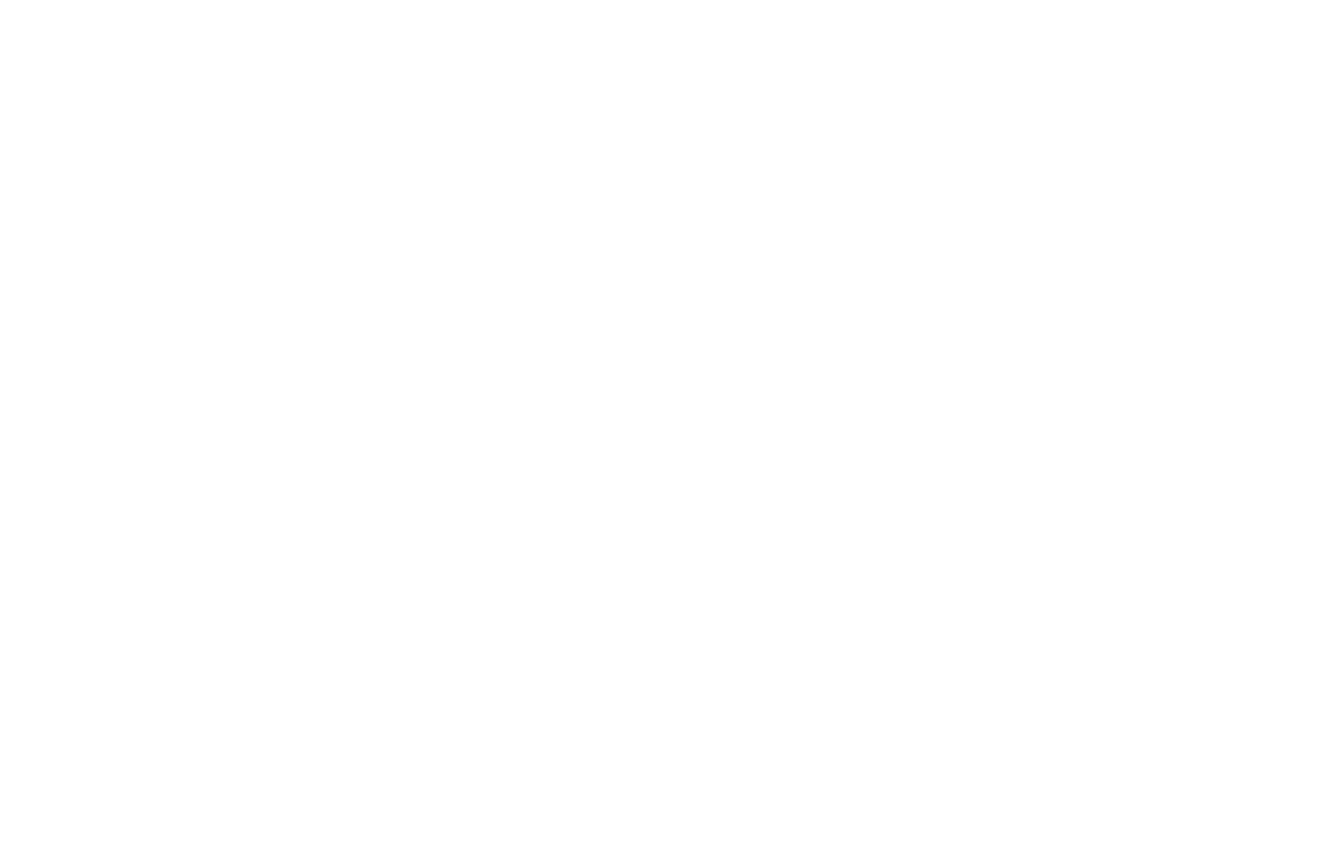
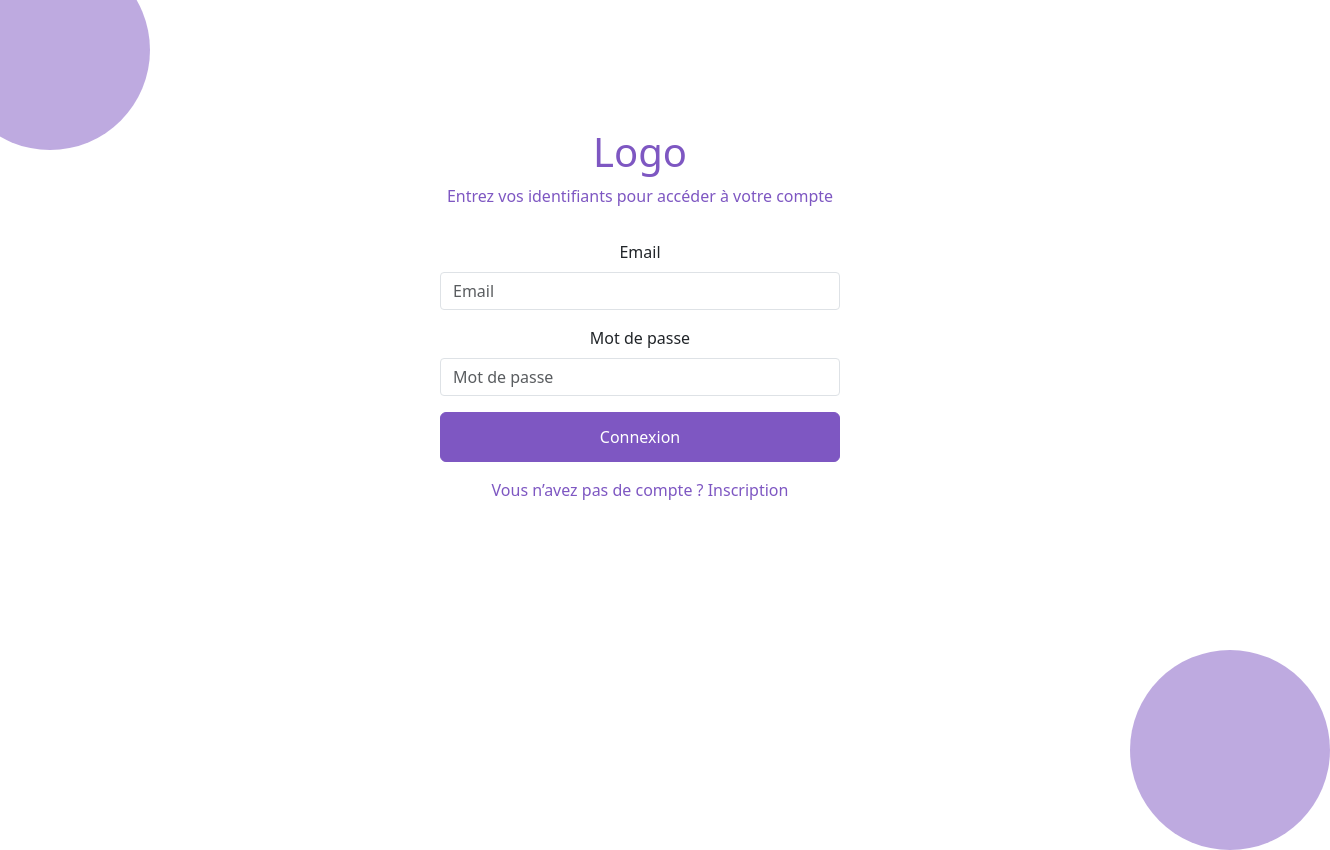
Before and after one commit to barroam/gestion-contact-Agular, an Angular app: page /login in a window 1280 px wide. Before the commit this address led to /. Shown: the whole page, 1330 px wide, since content can reach past the window. Before the commit the page ends 800 px from the top, so only its background shows below. Built offline with nearby package versions, Linux system fonts and the light colour scheme.

Commit message:
inscription et connexion

```diff
--- a/src/app/app.component.ts
+++ b/src/app/app.component.ts
@@ -1,9 +1,6 @@
 import { Component } from '@angular/core';
-import { RouterLink, RouterOutlet } from '@angular/router';
-import { LoginComponent } from './login/login.component';
-import { ListContactComponent } from './list-contact/list-contact.component';
-import { AddContactComponent } from './add-contact/add-contact.component';
-import { RegisterComponent } from './register/register.component';
+import {RouterOutlet } from '@angular/router';
+
 
 @Component({
   selector: 'app-root',
@@ -13,5 +10,5 @@
   styleUrl: './app.component.css'
 })
 export class AppComponent {
-  title = 'gestion-contact-Agular';
+
 }
--- a/src/app/app.routes.ts
+++ b/src/app/app.routes.ts
@@ -1,8 +1,12 @@
 import { Routes } from '@angular/router';
 import { ListContactComponent } from './list-contact/list-contact.component';
 import { AddContactComponent } from './add-contact/add-contact.component';
+import { LoginComponent } from './login/login.component';
+import { RegisterComponent } from './register/register.component';
 
 export const routes: Routes = [
   {path: '', component:ListContactComponent},
-  {path: 'addcontact', component:AddContactComponent}
+  {path: 'addcontact', component:AddContactComponent},
+  {path: 'login', component:LoginComponent},
+  {path: 'inscription', component:RegisterComponent}
 ];
--- a/src/app/login/login.component.css
+++ b/src/app/login/login.component.css
@@ -7,24 +7,33 @@
   margin: 0;
   font-family: 'Arial', sans-serif;
 }
+
 .login-container {
   text-align: center;
+  justify-content: center;
+  margin-top: 10% !important;
+  margin: auto;
   max-width: 400px;
   width: 100%;
+  z-index: 1;
 }
+
 .login-container h1 {
   font-size: 2.5rem;
   color: #7e57c2;
   margin-bottom: 0.5rem;
 }
+
 .login-container p {
   color: #7e57c2;
   margin-bottom: 2rem;
 }
+
 .form-control {
   margin-bottom: 1rem;
   border-radius: 0.25rem;
 }
+
 .btn-primary {
   background-color: #7e57c2;
   border-color: #7e57c2;
@@ -32,33 +41,40 @@
   padding: 0.75rem;
   font-size: 1rem;
 }
+
 .btn-primary:hover {
   background-color: #6a4ca3;
   border-color: #6a4ca3;
 }
+
 .register-link {
   margin-top: 1rem;
   color: #7e57c2;
 }
+
 .register-link a {
   color: #7e57c2;
   text-decoration: none;
 }
+
 .register-link a:hover {
   text-decoration: underline;
 }
+
 .background-circle {
   position: absolute;
   border-radius: 50%;
   background-color: #7e57c2;
   opacity: 0.5;
 }
+
 .circle-top-left {
   width: 200px;
   height: 200px;
   top: -50px;
   left: -50px;
 }
+
 .circle-bottom-right {
   width: 200px;
   height: 200px;
--- a/src/app/login/login.component.html
+++ b/src/app/login/login.component.html
@@ -3,18 +3,18 @@
 <div class="login-container">
   <h1>Logo</h1>
   <p>Entrez vos identifiants pour accéder à votre compte</p>
-    <form>
+  <form (ngSubmit)="onLogin()">
     <div class="mb-3">
       <label for="email" class="form-label">Email</label>
-            <input type="email" class="form-control" id="email" placeholder="Email">
+      <input type="email" class="form-control" id="email" [(ngModel)]="email" name="email" placeholder="Email">
     </div>
     <div class="mb-3">
-            <label for="password" class="form-label">Mots de passe</label>
-            <input type="password" class="form-control" id="password" placeholder="Mots de passe">
+      <label for="password" class="form-label">Mot de passe</label>
+      <input type="password" class="form-control" id="password" [(ngModel)]="password" name="password" placeholder="Mot de passe">
     </div>
     <button type="submit" class="btn btn-primary">Connexion</button>
   </form>
   <div class="register-link">
-        <p>Vous n’avez pas de compte ? <a href="#">inscription</a></p>
+    <p>Vous n’avez pas de compte ? <a routerLink="/inscription">Inscription</a></p>
   </div>
 </div>
--- a/src/app/login/login.component.ts
+++ b/src/app/login/login.component.ts
@@ -1,12 +1,32 @@
+// src/app/login/login.component.ts
 import { Component } from '@angular/core';
-
+import { FormsModule } from '@angular/forms';
+import { Router } from '@angular/router';
+import { UtilisateurService } from '../services/utilisateurs.services.ts.service';
 @Component({
   selector: 'app-login',
   standalone: true,
-  imports: [],
+  imports: [FormsModule],
   templateUrl: './login.component.html',
-  styleUrl: './login.component.css'
+  styleUrls: ['./login.component.css']
 })
 export class LoginComponent {
+  email: string = '';
+  password: string = '';
 
+  constructor(private utilisateurService: UtilisateurService, private router: Router) {}
+
+  onLogin() {
+    if (this.email && this.password) {
+      const success = this.utilisateurService.login(this.email, this.password);
+      if (success) {
+        alert('Connexion réussie !');
+        this.router.navigate(['/']); // Rediriger vers la liste des contacts
+      } else {
+        alert('Identifiants incorrects.');
+      }
+    } else {
+      alert('Veuillez remplir tous les champs.');
+    }
+  }
 }
--- /dev/null
+++ b/src/app/models/utilisateur.ts
@@ -0,0 +1,7 @@
+export class Utilisateur {
+  constructor(
+    public telephone: string,
+    public email: string,
+    public password: string
+  ) {}
+}
--- a/src/app/register/register.component.css
+++ b/src/app/register/register.component.css
@@ -0,0 +1,83 @@
+body {
+  background-color: #ffffff;
+  display: flex;
+  justify-content: center;
+  align-items: center;
+  height: 100vh;
+  margin: 0;
+  font-family: 'Arial', sans-serif;
+}
+
+.login-container {
+  text-align: center;
+  justify-content: center;
+  margin-top: 10% !important;
+  margin: auto;
+  max-width: 400px;
+  width: 100%;
+  z-index: 1;
+}
+
+.login-container h1 {
+  font-size: 2.5rem;
+  color: #7e57c2;
+  margin-bottom: 0.5rem;
+}
+
+.login-container p {
+  color: #7e57c2;
+  margin-bottom: 2rem;
+}
+
+.form-control {
+  margin-bottom: 1rem;
+  border-radius: 0.25rem;
+}
+
+.btn-primary {
+  background-color: #7e57c2;
+  border-color: #7e57c2;
+  width: 100%;
+  padding: 0.75rem;
+  font-size: 1rem;
+}
+
+.btn-primary:hover {
+  background-color: #6a4ca3;
+  border-color: #6a4ca3;
+}
+
+.register-link {
+  margin-top: 1rem;
+  color: #7e57c2;
+}
+
+.register-link a {
+  color: #7e57c2;
+  text-decoration: none;
+}
+
+.register-link a:hover {
+  text-decoration: underline;
+}
+
+.background-circle {
+  position: absolute;
+  border-radius: 50%;
+  background-color: #7e57c2;
+  opacity: 0.5;
+}
+
+.circle-top-left {
+  width: 200px;
+  height: 200px;
+  top: -50px;
+  left: -50px;
+}
+
+.circle-bottom-right {
+  width: 200px;
+  height: 200px;
+  bottom: -50px;
+  right: -50px;
+}
--- a/src/app/register/register.component.html
+++ b/src/app/register/register.component.html
@@ -1 +1,24 @@
-<p>register works!</p>
+<div class="background-circle circle-top-left"></div>
+<div class="background-circle circle-bottom-right"></div>
+<div class="login-container">
+  <h1>Logo</h1>
+  <p>Entrez vos identifiants pour accéder à votre compte</p>
+  <form (ngSubmit)="onRegister()">
+    <div class="mb-3">
+      <label for="telephone" class="form-label">Téléphone</label>
+      <input type="text" class="form-control" id="telephone" [(ngModel)]="telephone" name="telephone" placeholder="Téléphone">
+    </div>
+    <div class="mb-3">
+      <label for="email" class="form-label">Email</label>
+      <input type="email" class="form-control" id="email" [(ngModel)]="email" name="email" placeholder="Email">
+    </div>
+    <div class="mb-3">
+      <label for="password" class="form-label">Mot de passe</label>
+      <input type="password" class="form-control" id="password" [(ngModel)]="password" name="password" placeholder="Mot de passe">
+    </div>
+    <button type="submit" class="btn btn-primary">Inscription</button>
+  </form>
+  <div class="register-link">
+    <p>Vous avez déjà un compte ? <a routerLink="/login">Connexion</a></p>
+  </div>
+</div>
--- a/src/app/register/register.component.ts
+++ b/src/app/register/register.component.ts
@@ -1,12 +1,30 @@
 import { Component } from '@angular/core';
-
+import { FormsModule } from '@angular/forms';
+import { Router } from '@angular/router';
+import { UtilisateurService } from '../services/utilisateurs.services.ts.service';
+import { Utilisateur } from '../models/utilisateur';
 @Component({
   selector: 'app-register',
   standalone: true,
-  imports: [],
+  imports: [FormsModule],
   templateUrl: './register.component.html',
-  styleUrl: './register.component.css'
+  styleUrls: ['./register.component.css']
 })
 export class RegisterComponent {
+  telephone: string = '';
+  email: string = '';
+  password: string = '';
 
+  constructor(private utilisateurService: UtilisateurService, private router: Router) {}
+
+  onRegister() {
+    if (this.telephone && this.email && this.password) {
+      const newUtilisateur = new Utilisateur(this.telephone, this.email, this.password);
+      this.utilisateurService.addUtilisateur(newUtilisateur);
+      alert('Inscription réussie !');
+      this.router.navigate(['/login']); // Rediriger vers la page de connexion après l'inscriptio
+    } else {
+      alert('Veuillez remplir tous les champs.');
+    }
+  }
 }
--- /dev/null
+++ b/src/app/services/utilisateurs.services.ts.service.ts
@@ -0,0 +1,56 @@
+import { Injectable } from '@angular/core';
+import { Utilisateur } from '../models/utilisateur';
+@Injectable({
+  providedIn: 'root'
+})
+export class UtilisateurService {
+  private utilisateurs: Utilisateur[] = [];
+  private localStorageKey = 'utilisateurs';
+
+  constructor() {
+    if (this.isLocalStorageAvailable()) {
+      this.loadUtilisateursFromLocalStorage();
+    }
+  }
+
+  private isLocalStorageAvailable(): boolean {
+    try {
+      const test = '__localStorage_test__';
+      localStorage.setItem(test, test);
+      localStorage.removeItem(test);
+      return true;
+    } catch (e) {
+      return false;
+    }
+  }
+
+  private loadUtilisateursFromLocalStorage(): void {
+    if (this.isLocalStorageAvailable()) {
+      const storedUtilisateurs = localStorage.getItem(this.localStorageKey);
+      if (storedUtilisateurs) {
+        this.utilisateurs = JSON.parse(storedUtilisateurs);
+      }
+    }
+  }
+
+  private saveUtilisateursToLocalStorage(): void {
+    if (this.isLocalStorageAvailable()) {
+      localStorage.setItem(this.localStorageKey, JSON.stringify(this.utilisateurs));
+    }
+  }
+
+  addUtilisateur(utilisateur: Utilisateur): void {
+    this.utilisateurs.push(utilisateur);
+    this.saveUtilisateursToLocalStorage();
+  }
+
+  getUtilisateurs(): Utilisateur[] {
+    return this.utilisateurs;
+  }
+
+  login(email: string, password: string): boolean {
+    const utilisateur = this.utilisateurs.find(u => u.email === email && u.password === password);
+    return utilisateur !== undefined;
+  }
+
+}
```
Also changed, not shown: 1 other file (tests, documents, lock files or other folders). Lines whose indentation alone changed are shown as unchanged.
